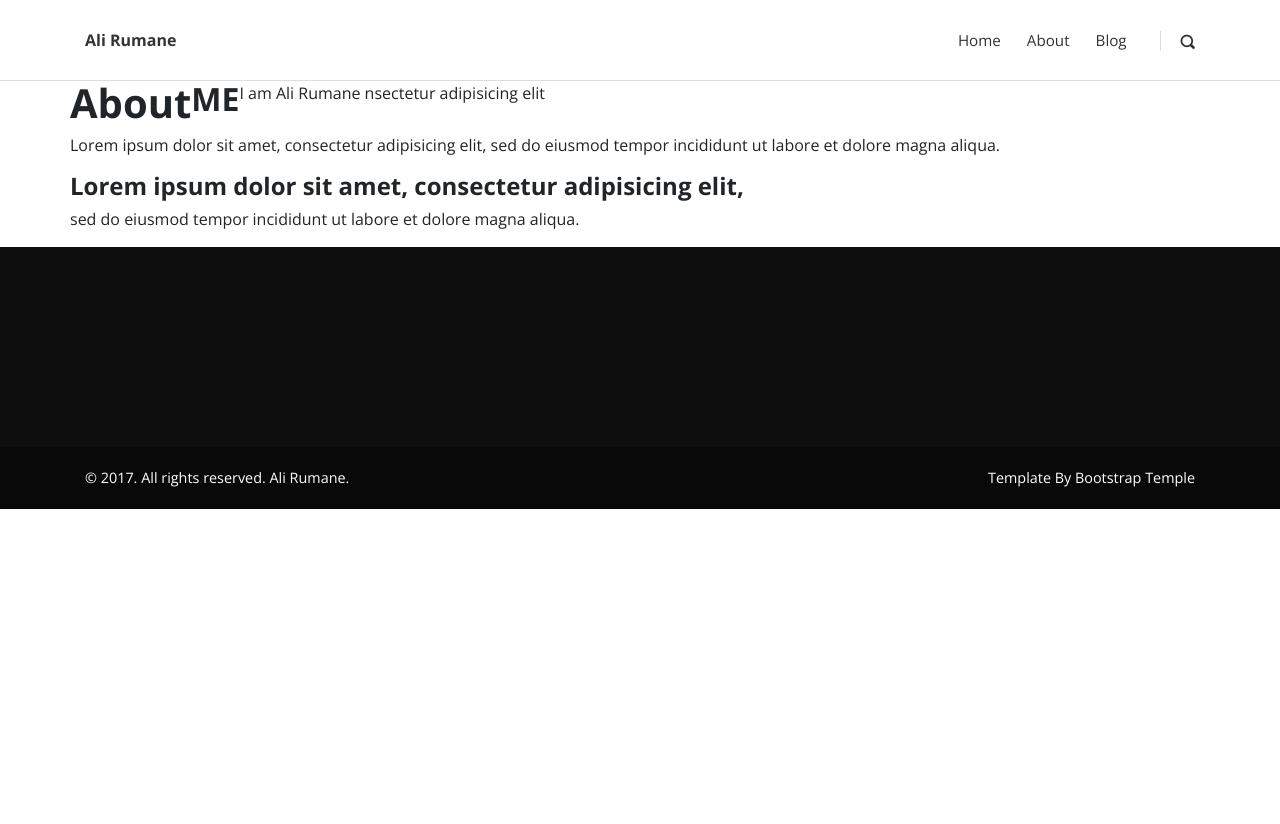
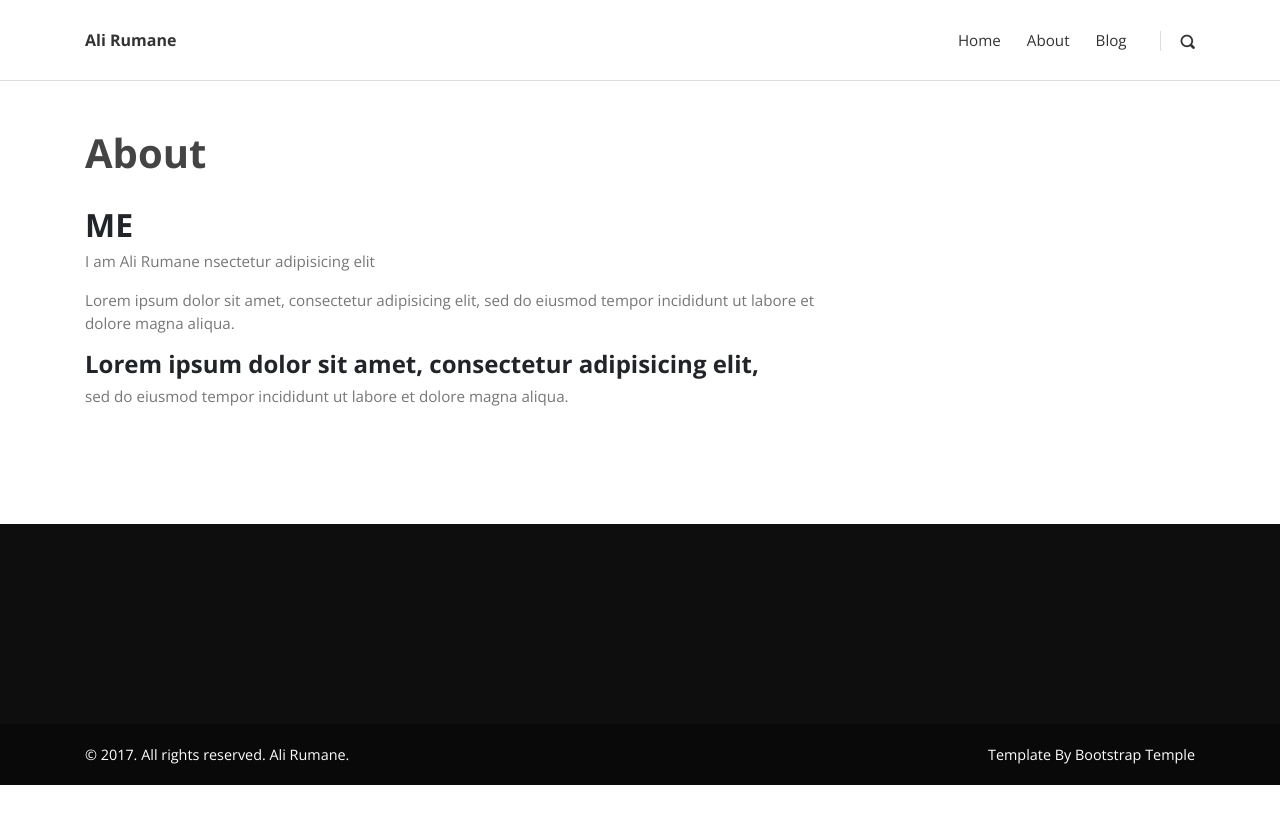
Before and after one commit to alirumane/alirumane.github.io, a Jekyll site: the page built from about.md, in a window 1280 px wide. Shown: the top 824 px of the page. Built offline with Jekyll 4.4.1, drawn with Linux system fonts in a browser that asks for light colours.

Commit message:
Update page.html

```diff
--- a/_layouts/page.html
+++ b/_layouts/page.html
@@ -4,10 +4,14 @@ layout: default
 
     <div class="container">
       <div class="row">
+        <main class="post blog-post col-lg-8">
+          <div class="container">
           <h1>{{page.title}}{% if page.tagline %} <small>{{ page.tagline }}</small>{% endif %}</h1>
           <br>
 
         {{ content }}
 
+          </div>
+        </main>
       </div>
     </div>
```
